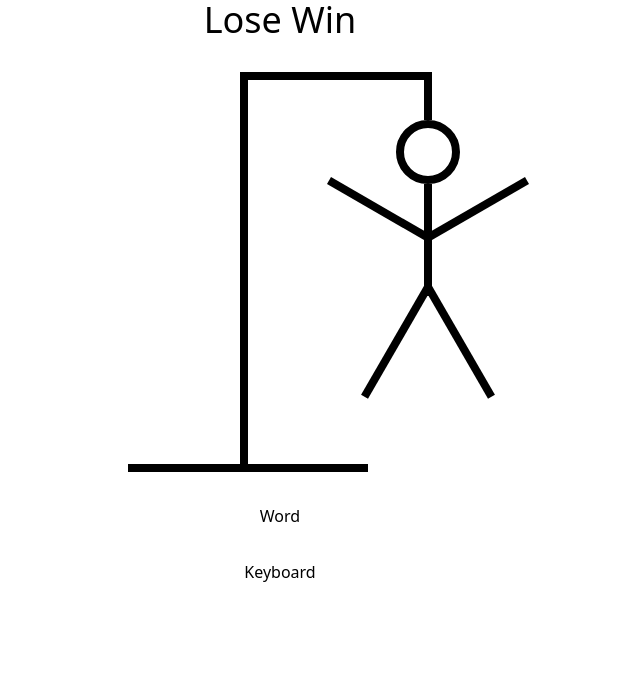
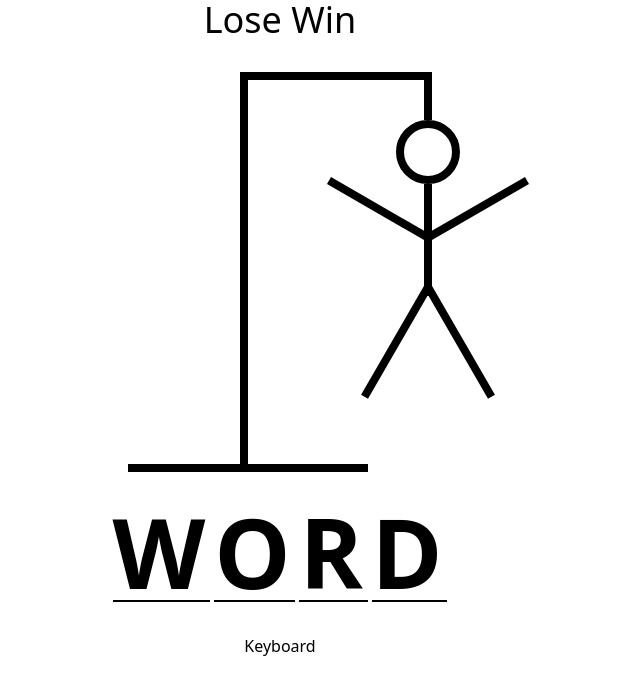
Before and after one commit to aldea-02/hangman, a React (Create React App) app: page / in a window 1280 px wide. Shown: the top 694 px of the page, without its empty margins (360-1000 px from the left). Built offline with nearby package versions, Linux system fonts and the light colour scheme.

Commit message:
added body parts and word component

```diff
--- a/src/components/Word.jsx
+++ b/src/components/Word.jsx
@@ -1,4 +1,13 @@
 function Word() {
-	return <div>Word</div>
+	const word = 'word'
+	return (
+		<div className='flex gap-1 text-8xl font-bold uppercase tracking-wider'>
+			{word.split('').map((letter, index) => (
+				<span className='border-b-2 border-black' key={index}>
+					<span>{letter}</span>
+				</span>
+			))}
+		</div>
+	)
 }
 export default Word
```
